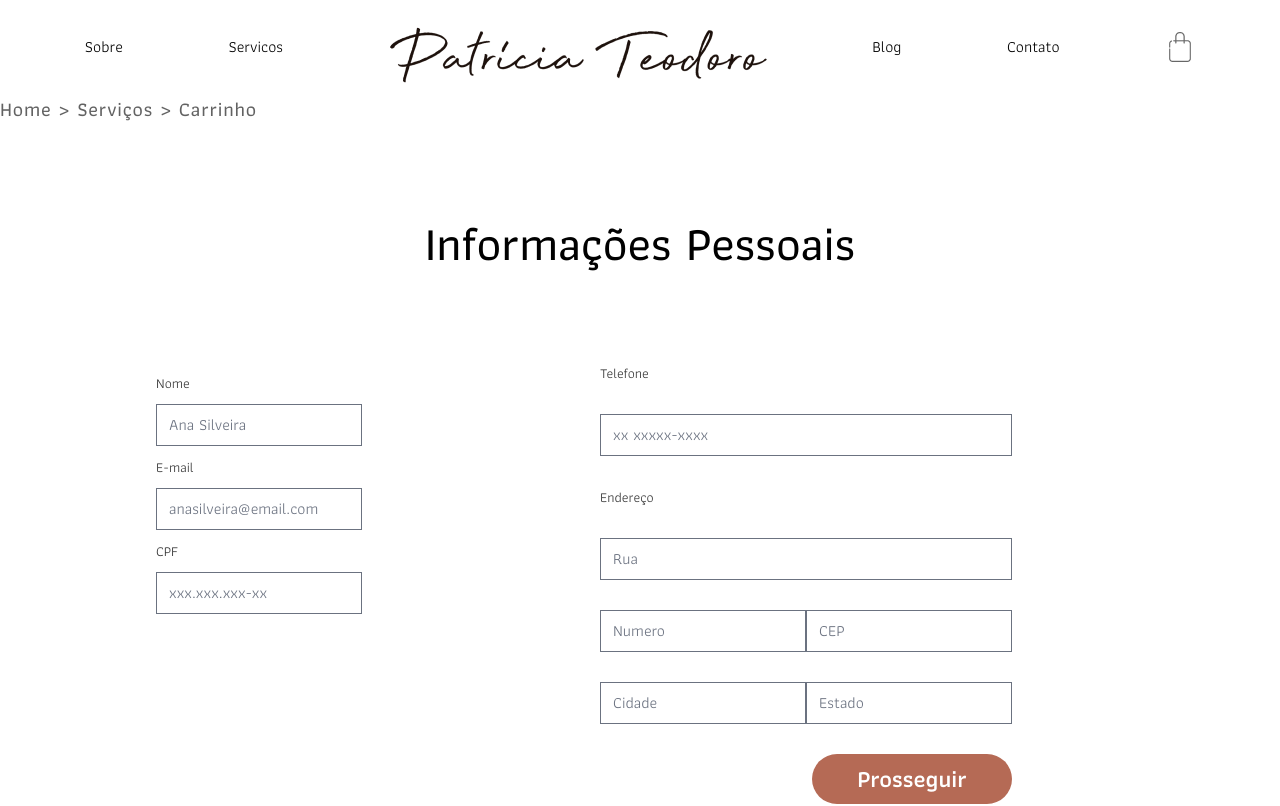
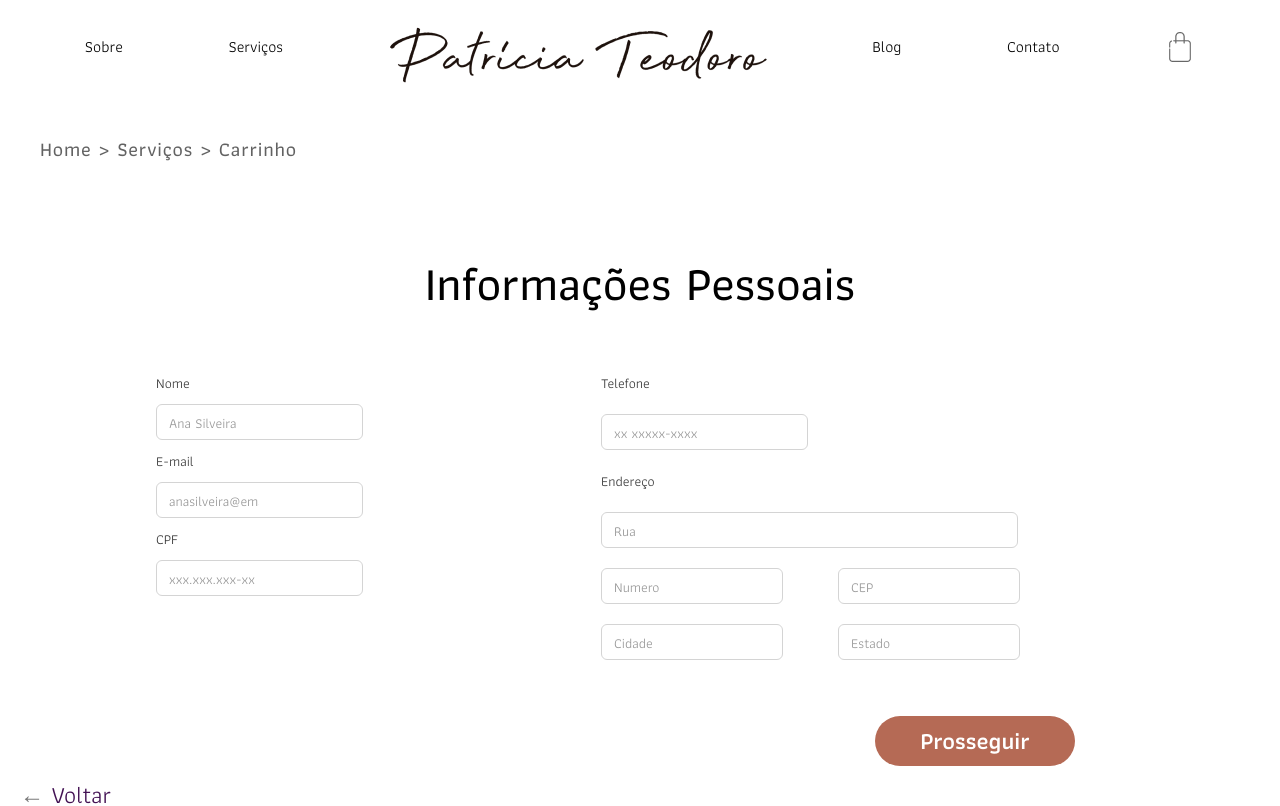
Before and after one commit to Juvido/patricia-teodoro, a React (Vite) app: page /cart in a window 1280 px wide. Shown: the top 806 px of the page. Built offline with nearby package versions, Linux system fonts and the light colour scheme.

Commit message:
adjusts: forms, css style

```diff
--- a/src/components/Footer/style.module.css
+++ b/src/components/Footer/style.module.css
@@ -3,6 +3,7 @@
     display: flex;
     flex-direction: row;
     justify-content: center;
+    align-items: center;
   }
   .logo {
     width: 203.98px;
--- a/src/components/Navbar/index.jsx
+++ b/src/components/Navbar/index.jsx
@@ -11,7 +11,7 @@ export function Navbar() {
       <Link to="/">
         <a> Sobre </a>
       </Link>
-        <a> Servicos </a>
+        <a> Serviços </a>
         <img src={Logo} alt="Patricia Teodoro" />
         <a> Blog </a>
         <a> Contato </a>
--- a/src/pages/Cart/index.jsx
+++ b/src/pages/Cart/index.jsx
@@ -35,23 +35,23 @@ export function Cart() {
         </div>
         <div className={style.formAddres}>
           <label> Telefone </label>
-          <input type="text" required={true} placeholder="xx xxxxx-xxxx" />
+          <input type="text" required={true} placeholder="xx xxxxx-xxxx" className={style.inputPersonalData} />
           <label> Endereço </label>
-          <input type="text" required={true} placeholder="Rua" />
+          <input type="text" required={true} placeholder="Rua" className={style.inputAddressStreet} />
           <div className={style.formAddresNumbers}>
-            <input type="text" required={true} placeholder="Numero" />
-            <input type="text" required={true} placeholder="CEP" />
+            <input type="text" required={true} placeholder="Numero" className={style.inputAddressDetail}/>
+            <input type="text" required={true} placeholder="CEP" className={style.inputAddressDetail}/>
           </div>
           <div className={style.formAddresCity}>
-            <input type="text" required={true} placeholder="Cidade" />
-            <input type="text" required={true} placeholder="Estado" />
+            <input type="text" required={true} placeholder="Cidade" className={style.inputAddressDetail}/>
+            <input type="text" required={true} placeholder="Estado" className={style.inputAddressDetail} />
           </div>
           <button className={style.formBttn}> Prosseguir </button>
         </div>
       </form>
 
       <Link to="/">
-        <a className={style.bttnBack}> ← Voltar </a>
+        <a className={style.bttnBack}> <span style={{ color: "#777777", fontWeight:"900"  }}> ← </span> Voltar </a>
       </Link>
     </div>
   );
--- a/src/pages/Cart/style.module.css
+++ b/src/pages/Cart/style.module.css
@@ -4,6 +4,7 @@
 }
 
 .path {
+  margin: 2em 2em;
   font-style: normal;
   font-weight: 500;
   font-size: 20px;
@@ -18,7 +19,7 @@
   line-height: 77px;
   color: #000000;
   align-self: center;
-  margin: 80px 0;
+  margin: 40px 0;
 }
 
 .cartForm {
@@ -38,26 +39,54 @@
 .formAddres {
   display: flex;
   flex-direction: column;
-  gap: 30px;
+  gap: 20px;
+  margin: 10px 0;
 }
 
 .formAddresNumbers .formAddresCity {
   display: flex;
   flex-direction: column;
-  gap: 10px;
+  gap: 30px;
 }
 
-label {
+form.cartForm label {
   font-weight: 400;
   font-size: 14px;
   line-height: 22px;
   color: #333333;
 }
 
-.inputPersonalData {
+form.cartForm input::placeholder {
+  width: 90px;
+  font-weight: 400;
+  font-size: 14px;
+  line-height: 22px;
+  color: #959595;
+}
+
+form.cartForm .inputPersonalData {
+  width: 207px;
+  height: 36px;
   background: #ffffff;
   border: 1px solid #d4d4d4;
   border-radius: 6px;
+}
+
+form.cartForm .inputAddressStreet {
+  width: 417px;
+  height: 36px;
+  background: #ffffff;
+  border: 1px solid #d4d4d4;
+  border-radius: 6px;
+}
+
+form.cartForm .inputAddressDetail {
+  width: 182px;
+  height: 36px;
+  background: #ffffff;
+  border: 1px solid #d4d4d4;
+  border-radius: 6px;
+  margin-right: 55px;
 }
 
 .formBttn {
@@ -74,6 +103,7 @@ label {
   align-items: center;
   justify-content: center;
   align-self: flex-end;
+  margin-top: 1.5em;
 }
 
 .bttnBack {
--- a/src/pages/ServiceDetails/data.js
+++ b/src/pages/ServiceDetails/data.js
@@ -8,33 +8,42 @@ export const servicesOptions = [
     title: "Coloração Pessoal",
     description: "Em construção! Texto sobre o serviço de Coloração Pessoal",
     price: "A definir",
-    //image: Service4,
+    image: Service4,
     id: 1,
   },
   {
     title: "Descubra seu estilo",
-    description: "Em construção! Texto sobre o serviço de Estilo",
-    price: "A definir",
-    //image: Service4,
+    description: "Identificação do seu estilo pessoal e sua personalidade.",
+    price: "800",
+    image: Service4,
     id: 2,
+    stage1: Stage1,
+    text1: `1 - Nos encontraremos 2 vezes para identificação do seu estilo pessoal, biotipo, personalidade, rotina e objetivos dentro da consultoria de imagem.`,
+    time1: `2h`,
+    stage2: Stage2,
+    text2: `2 - Desenvolvimento de novas ideias e perspectivas sobre a imagem que deseja ser passada`,
+    time2: `3h`,
+    stage3: Stage3,
+    text3:  `3 - Entrega do dossiê que irá te guiar no processo pós consultoria. Todo o trabalho será baseado nas atividades que desenvolveremos juntas nesse processo.`,
+    time3: `1h`,
   },
   {
     title: "Closet e Looks",
     description: "Em construção! Texto sobre o serviço de Closet",
     price: "A definir",
-    //image: Service4,
+    image: Service4,
     id: 3,
   },
   {
     title: "Consultoria Completa",
-    description: `Identificação do seu estilo pessoal, Análise do closet, Limpeza,ESCOLHAS do que representa você E para finalizar Entrega do dossiê.`,
+    description: `Identificação do seu estilo pessoal, Análise do closet, Limpeza, ESCOLHAS do que representa você E para finalizar Entrega do dossiê.`,
     price: "2.500",
     image: Service4,
     stage1: Stage1,
     text1: `1 - Nos encontraremos 2 vezes para identificação do seu estilo pessoal, biotipo, personalidade, rotina e objetivos dentro da consultoria de imagem.`,
     time1: `2h`,
     stage2: Stage2,
-    text2: `2 - Análise do closet, Limpeza e identificação do que representa você. Nesta etapa também montamos looks e desenvolvemos novas idéias e perspectivas`,
+    text2: `2 - Análise do closet, Limpeza e identificação do que representa você. Nesta etapa também montamos looks e desenvolvemos novas ideias e perspectivas`,
     time2: `3h a 4h`,
     stage3: Stage3,
     text3:  `3 - Entrega do dossiê que irá te guiar no processo pós consultoria. Todo o trabalho será baseado nas atividades que desenvolveremos juntas nesse processo.`,
--- a/src/pages/ServiceDetails/style.module.css
+++ b/src/pages/ServiceDetails/style.module.css
@@ -86,7 +86,9 @@
 .detailsSection {
   display: flex;
   flex-direction: column;
+  height: 120vh;
 }
+
 .secondSubTitle {
   font-weight: 500;
   font-size: 48px;
```
